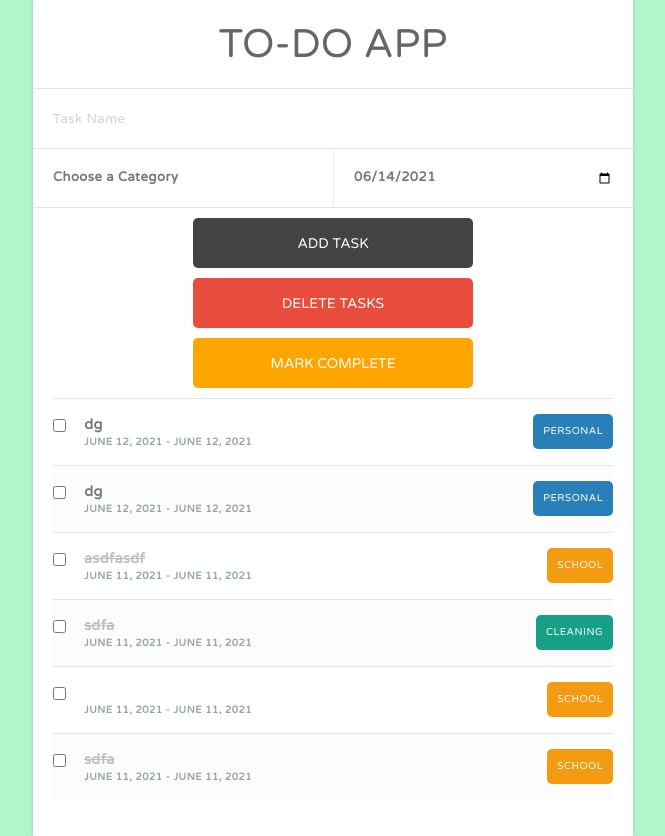
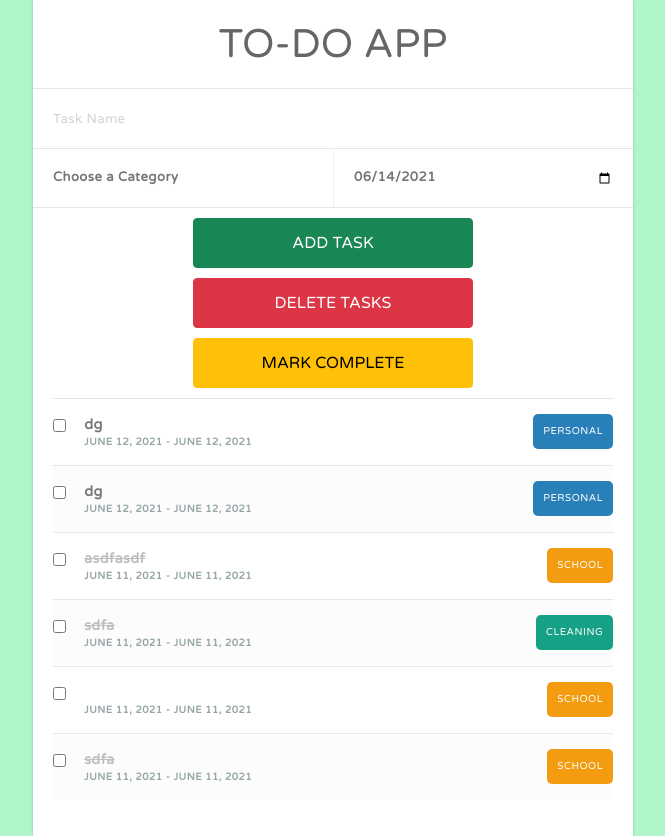
Before and after one commit to li-matthew/todoApp, a Django app: page / in a window 1280 px wide. Shown: the whole page, without its empty margins (307-972 px from the left). Run offline with Django 3.2, Linux system fonts and the light colour scheme; data comes from the database, SQL or seed files in the repository; both versions use the stored data as it was after the commit; some libraries are stand-ins or nearby versions; some web fonts are replaced.

Commit message:
update styles

```diff
--- a/todolist/static/css/styles.css
+++ b/todolist/static/css/styles.css
@@ -179,33 +179,13 @@ button {
 }
 
 .taskAdd {
-    background: #444444;
-    /* padding-left: 31px; */
     margin-bottom: 10px;
 }
 
-.taskAdd:hover {
-    background: #303030;
+.taskDelete {
+    margin-bottom: 10px;
 }
 
-.taskDelete {
-    background: #e74c3c;
-    margin-bottom: 10px;
-    /* padding-left: 30px; */
-}
-
-.taskDelete:hover {
-    background: #c0392b;
-}
-
-.taskComplete {
-    background: orange;
-    /* padding-left: 30px; */
-}
-
-.taskComplete:hover {
-    background: brown;
-}
 
 .taskList {
     list-style: none;
--- a/todolist/templates/index.html
+++ b/todolist/templates/index.html
@@ -35,13 +35,13 @@
                         <input class="taskDate" type="date" value={{ date }} id='dueDate' name='date'>
                     </div>
                     <div class='row'>
-                        <button class='taskAdd' name='taskAdd' type='submit'>
+                        <button class='taskAdd btn btn-success' name='taskAdd' type='submit'>
                             Add Task
                         </button>
-                        <button class='taskDelete' name='taskDelete' formnovalidate='' type='submit'>
+                        <button class='taskDelete btn btn-danger' name='taskDelete' formnovalidate='' type='submit'>
                             Delete Tasks
                         </button>
-                        <button class='taskComplete' name='taskComplete' formnovalidate='' type='submit'>
+                        <button class='taskComplete btn btn-warning' name='taskComplete' formnovalidate='' type='submit'>
                             Mark Complete
                         </button>
                     </div>
--- a/todolist/views.py
+++ b/todolist/views.py
@@ -20,17 +20,13 @@ def index(request):
             checkedList = request.POST.getlist('checkedBox')
             if len(checkedList) > 0:
                 for todoId in checkedList:
-                    print(todoId)
                     todo = TodoList.objects.get(id=int(todoId))
                     todo.delete()
         if 'taskComplete' in request.POST:
             checkedList = request.POST.getlist('checkedBox')
             if len(checkedList) > 0:
                 for todoId in checkedList:
-                    print(todoId)
                     todo = TodoList.objects.get(id=int(todoId))
-                    print(todo.title)
                     todo.complete = True
-                    print(todo.complete)
                     todo.save()
     return render(request, 'index.html', {'todos': todos.order_by('complete'), 'categories': categories, 'date': dateformat.format(timezone.now().date(), 'Y-m-d')})
```
Also changed, not shown: db.sqlite3.
